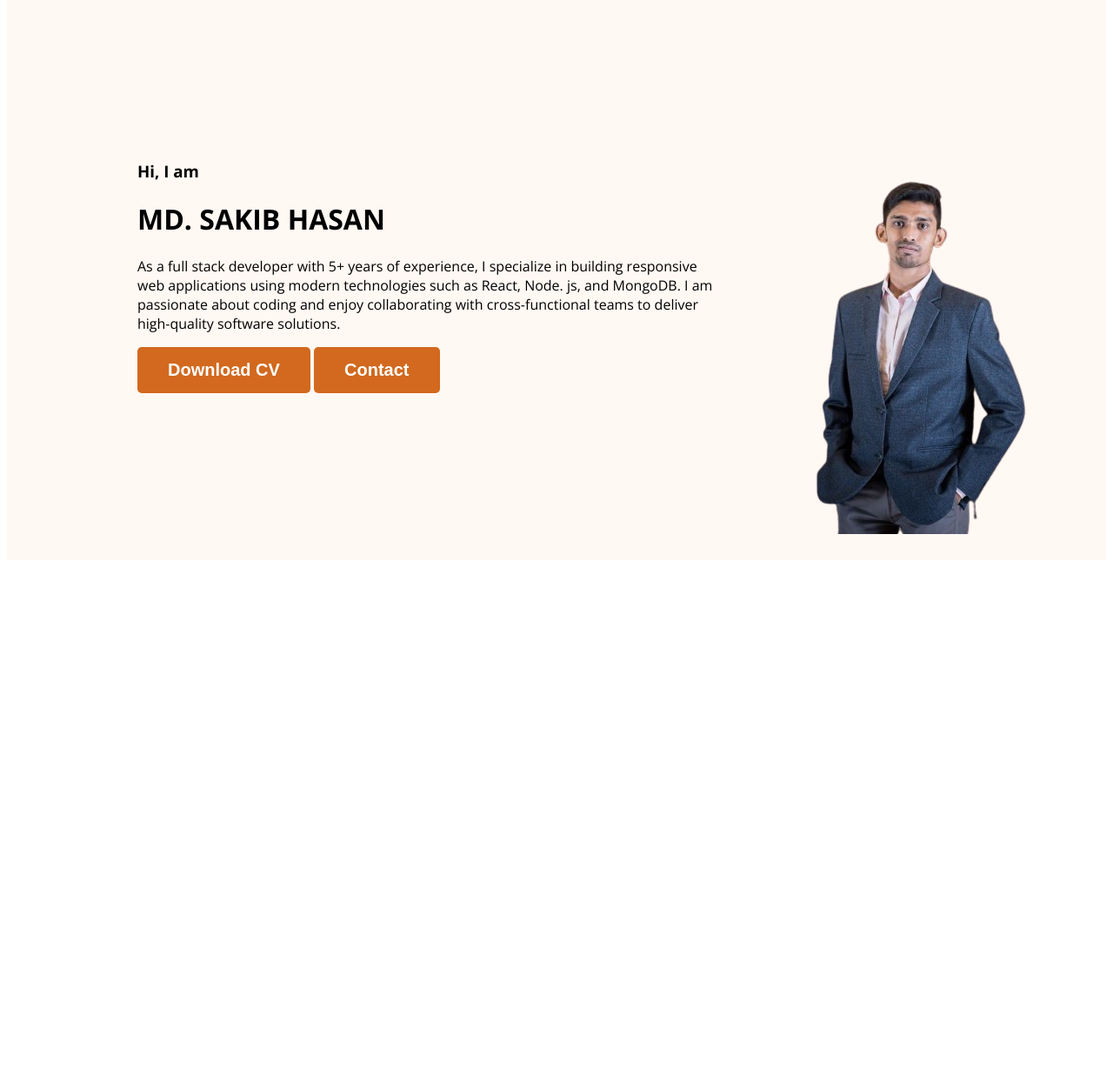
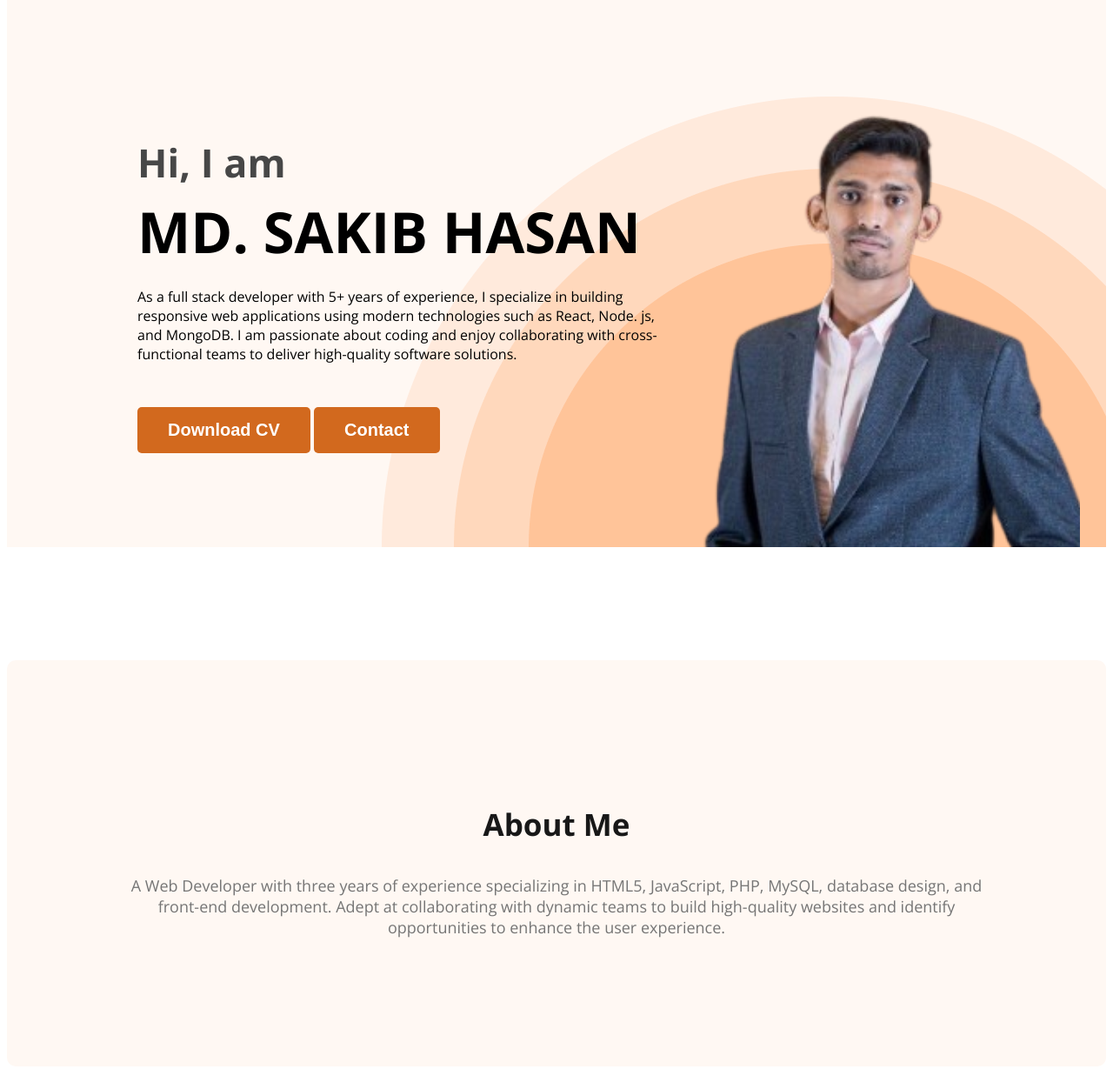
Before and after one commit to EgrSakib/Personal-Portfolio, a plain HTML site: page index.html in a window 1280 px wide. Shown: the part 186-1415 px from the top of the page at 87% size. Before the commit the page ends 838 px from the top, so only its background shows below. Drawn offline with nearby package versions, Linux system fonts and the light colour scheme.

Commit message:
added bio

```diff
--- a/Styles/portfolio.css
+++ b/Styles/portfolio.css
@@ -29,6 +29,19 @@ nav {
     font-weight: 800;
 }
 
+.section-title {
+    color: #181818;
+    text-align: center;
+    font-size: 35px;
+    font-weight: 700;
+}
+
+.section-description {
+    color: #757575;
+    text-align: center;
+    font-size: 18px;
+}
+
 nav>ul {
     display: flex;
     align-items: center;
@@ -46,14 +59,48 @@ nav a {
 
 .header {
     background: #FFF8F3;
+    background-image: url('../images/header_bg.png');
+    background-repeat: no-repeat;
+    background-position: bottom right;
 }
 
 .banner {
-    padding: 30px 30px 30px 150px;
+    padding: 30px 30px 0px 150px;
     display: flex;
     align-items: center;
+    justify-content: space-between;
+}
+
+.banner-content {
+    max-width: 600px;
 }
 
 .banner .dp {
     width: 500px;
 }
+
+.banner-greetings {
+    font-size: 45px;
+    color: #474747;
+    margin-bottom: 0px;
+}
+
+.banner-title {
+    font-size: 65px;
+    font-weight: 700;
+    margin-top: 5px;
+    margin-bottom: 20px;
+}
+
+.banner-text {
+    margin-bottom: 50px;
+}
+
+
+/*About Section*/
+.about {
+    padding: 130px;
+    border-radius: 10px;
+    background: #FFF8F3;
+    margin: 130px 0;
+}
--- a/index.html
+++ b/index.html
@@ -22,21 +22,24 @@
             </ul>
         </nav>
         <div class="banner">
-            <div>
+            <div class="banner-content">
                 <h3 class="banner-greetings">Hi, I am</h3>
                 <h1 class="banner-title">MD. SAKIB HASAN</h1>
-                <p>As a full stack developer with 5+ years of experience, I specialize in building responsive web
+                <p class="banner-text">As a full stack developer with 5+ years of experience, I specialize in building responsive web
                     applications using modern technologies such as React, Node. js, and MongoDB. I am passionate about
                     coding and enjoy collaborating with cross-functional teams to deliver high-quality software
                     solutions.</p>
                 <button class="btn-primary">Download CV</button>
                 <button class="btn-primary">Contact</button>
             </div>
-            <img class="dp" src="images/Sakib_1_1.png" alt="">
+            <img class="dp" src="images/Sakib1.png" alt="">
         </div>
     </header>
     <main>
-
+        <section class="about">
+            <h3 class="section-title">About Me</h3>
+            <p class="section-description">A Web Developer with three years of experience specializing in HTML5, JavaScript, PHP, MySQL, database design, and front-end development. Adept at collaborating with dynamic teams to build high-quality websites and identify opportunities to enhance the user experience.</p>
+        </section>
     </main>
     <footer>
 
```
Also changed, not shown: images/Sakib1.png (added).
